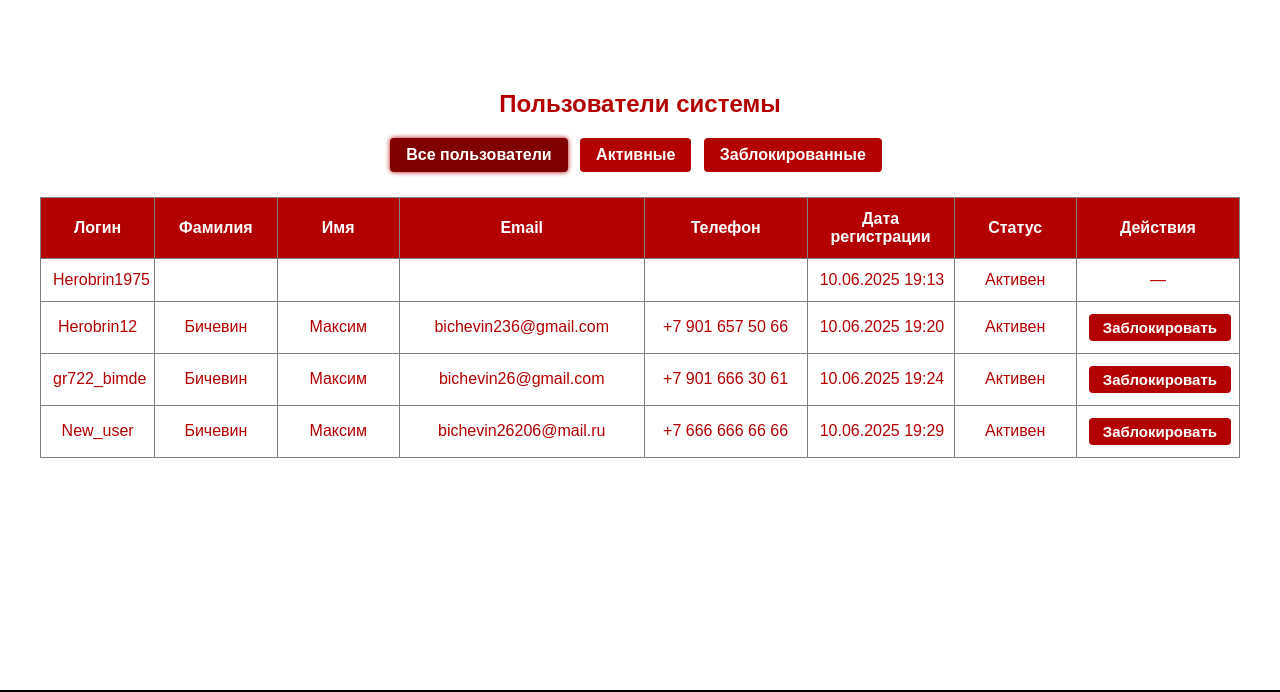
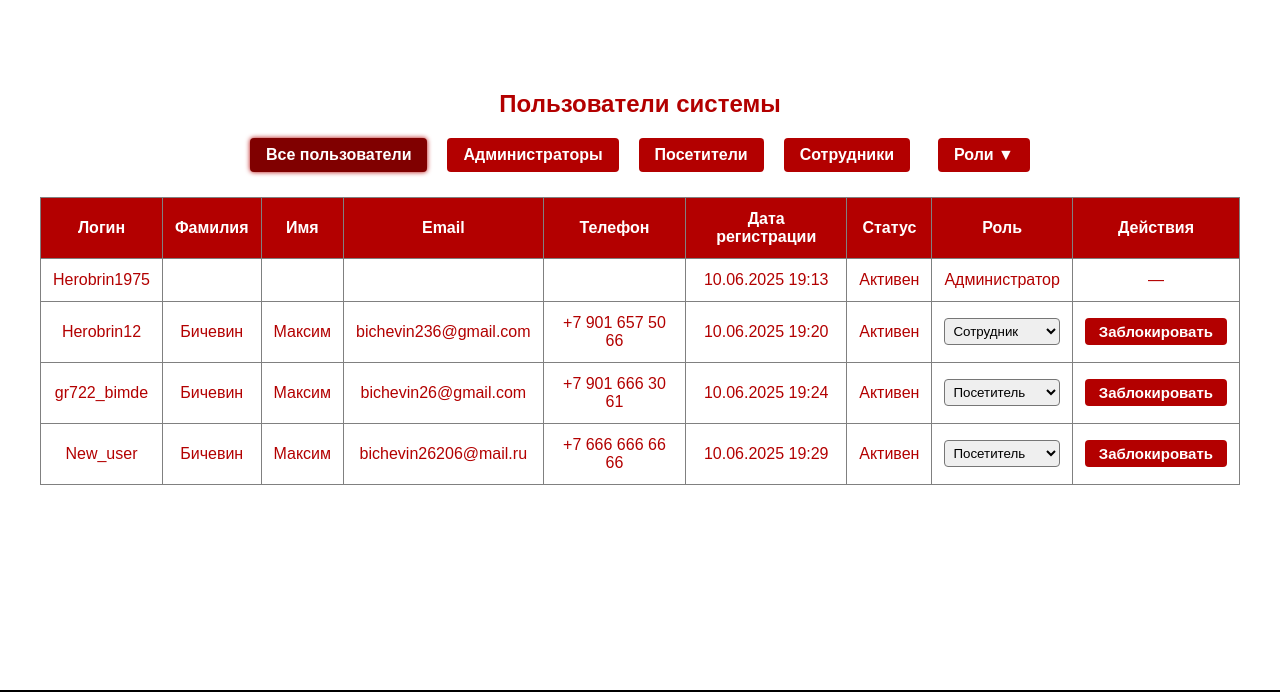
Before and after one commit to Macksim444/kursach2, a Django app: page /users/ in a window 1280 px wide. Shown: the part 108-800 px from the top of the page. Run offline with Django 5.2, Linux system fonts and the light colour scheme; a user stored in the database is signed in; data comes from the database, SQL or seed files in the repository; both versions use the stored data as it was after the commit.

Commit message:
Добавление ролей

```diff
--- a/mysite/visitors/models.py
+++ b/mysite/visitors/models.py
@@ -2,6 +2,16 @@ from django.contrib.auth.models import AbstractUser
 from django.db import models
 
 class CustomUser(AbstractUser):
+    ROLE_CHOICES = (
+        ('visitor', 'Посетитель'),
+        ('staff', 'Сотрудник'),
+    )
+    role = models.CharField(max_length=10, choices=ROLE_CHOICES, default='visitor')
+
+    @property
+    def is_staff_member(self):
+        return self.role == 'staff' or self.is_superuser
+
     email = models.EmailField('Email', unique=True)
     phone = models.CharField('Телефон', max_length=20, blank=True)
     patronymic = models.CharField('Отчество', max_length=150, blank=True)
--- a/mysite/visitors/templates/visitors/users_list.html
+++ b/mysite/visitors/templates/visitors/users_list.html
@@ -4,26 +4,29 @@
 
 {% block content %}
 <div style="width: 1200px; margin: 30px auto 0 auto; display: flex; flex-direction: column; align-items: center;">
+
     <h2 style="text-align: center; margin-bottom: 20px;">Пользователи системы</h2>
 
-    <div style="text-align: center; margin-bottom: 25px;">
+    <div style="text-align: center; margin-bottom: 25px; display: flex; justify-content: center; gap: 12px; flex-wrap: wrap;">
         <a href="?status=all" class="filter-button {% if filter_status == 'all' %}active{% endif %}">Все пользователи</a>
-        <a href="?status=active" class="filter-button {% if filter_status == 'active' %}active{% endif %}">Активные</a>
-        <a href="?status=blocked" class="filter-button {% if filter_status == 'blocked' %}active{% endif %}">Заблокированные</a>
+        <a href="?status=admins" class="filter-button {% if filter_status == 'admins' %}active{% endif %}">Администраторы</a>
+        <a href="?status=visitor" class="filter-button {% if filter_status == 'visitor' %}active{% endif %}">Посетители</a>
+        <a href="?status=staff" class="filter-button {% if filter_status == 'staff' %}active{% endif %}">Сотрудники</a>
+
+        <!-- Кнопка с выпадающим списком ролей -->
+        <div class="dropdown">
+            <button class="dropbtn">Роли ▼</button>
+            <div class="dropdown-content">
+                <a href="?status=all">Все пользователи</a>
+                <a href="?status=admins">Администраторы</a>
+                <a href="?status=visitor">Посетители</a>
+                <a href="?status=staff">Сотрудники</a>
+            </div>
+        </div>
     </div>
 
     <table border="1" cellpadding="12" cellspacing="0"
-           style="border-collapse: collapse; width: 100%; text-align: center; table-layout: fixed;">
-        <colgroup>
-            <col style="width: 14%;">  <!-- Логин -->
-            <col style="width: 15%;">  <!-- Фамилия -->
-            <col style="width: 15%;">  <!-- Имя -->
-            <col style="width: 30%;">  <!-- Email -->
-            <col style="width: 20%;">  <!-- Телефон -->
-            <col style="width: 18%;">  <!-- Дата регистрации -->
-            <col style="width: 15%;">   <!-- Статус -->
-            <col style="width: 20%;">  <!-- Действия -->
-        </colgroup>
+           style="border-collapse: collapse; width: 100%; text-align: center; table-layout: auto;">
         <thead>
             <tr style="background-color: #b30000; color: white;">
                 <th>Логин</th>
@@ -33,23 +36,37 @@
                 <th>Телефон</th>
                 <th>Дата регистрации</th>
                 <th>Статус</th>
+                <th>Роль</th>
                 <th>Действия</th>
             </tr>
         </thead>
         <tbody>
             {% for user in users %}
             <tr>
-                <td style="white-space: nowrap;">{{ user.username }}</td>
-                <td style="white-space: nowrap;">{{ user.last_name }}</td>
-                <td style="white-space: nowrap;">{{ user.first_name }}</td>
-                <td style="white-space: nowrap; overflow: hidden; text-overflow: ellipsis;">{{ user.email }}</td>
-                <td style="white-space: nowrap;">{{ user.phone }}</td>
-                <td style="white-space: nowrap;">{{ user.date_joined|date:"d.m.Y H:i" }}</td>
+                <td>{{ user.username }}</td>
+                <td>{{ user.last_name }}</td>
+                <td>{{ user.first_name }}</td>
+                <td style="max-width: 200px; word-wrap: break-word;">{{ user.email }}</td>
+                <td>{{ user.phone }}</td>
+                <td>{{ user.date_joined|date:"d.m.Y H:i" }}</td>
                 <td>
                     {% if user.is_blocked %}
                         <span style="color:red; font-weight:bold;">Заблокирован</span>
                     {% else %}
                         Активен
+                    {% endif %}
+                </td>
+                <td>
+                    {% if not user.is_superuser %}
+                    <form action="{% url 'change_user_role' user.id %}" method="post" style="margin:0;">
+                        {% csrf_token %}
+                        <select name="role" onchange="this.form.submit()" style="width: 100%; padding: 4px; border-radius: 4px;">
+                            <option value="visitor" {% if user.role == 'visitor' %}selected{% endif %}>Посетитель</option>
+                            <option value="staff" {% if user.role == 'staff' %}selected{% endif %}>Сотрудник</option>
+                        </select>
+                    </form>
+                    {% else %}
+                        Администратор
                     {% endif %}
                 </td>
                 <td>
@@ -71,7 +88,7 @@
                 </td>
             </tr>
             {% empty %}
-            <tr><td colspan="8">Пользователи не найдены.</td></tr>
+            <tr><td colspan="9">Пользователи не найдены.</td></tr>
             {% endfor %}
         </tbody>
     </table>
@@ -81,13 +98,13 @@
     .filter-button {
         display: inline-block;
         padding: 8px 16px;
-        margin-right: 8px;
         background-color: #b30000;
         color: white;
         text-decoration: none;
         border-radius: 4px;
         font-weight: 600;
         transition: background-color 0.3s ease;
+        margin-right: 8px;
     }
     .filter-button:hover {
         background-color: #800000;
@@ -118,5 +135,48 @@
     .action-button.unblock:hover {
         background-color: darkgreen;
     }
+    /* Стили для выпадающего меню */
+    .dropdown {
+        position: relative;
+        display: inline-block;
+        margin-left: 8px;
+    }
+    .dropbtn {
+        background-color: #b30000;
+        color: white;
+        padding: 8px 16px;
+        font-size: 16px;
+        border: none;
+        border-radius: 4px;
+        cursor: pointer;
+        font-weight: 600;
+        transition: background-color 0.3s ease;
+    }
+    .dropbtn:hover {
+        background-color: #800000;
+    }
+    .dropdown-content {
+        display: none;
+        position: absolute;
+        background-color: white;
+        min-width: 160px;
+        box-shadow: 0px 8px 16px 0px rgba(0,0,0,0.2);
+        border-radius: 4px;
+        z-index: 1;
+        right: 0;
+    }
+    .dropdown-content a {
+        color: black;
+        padding: 10px 16px;
+        text-decoration: none;
+        display: block;
+        font-weight: 600;
+    }
+    .dropdown-content a:hover {
+        background-color: #f1f1f1;
+    }
+    .dropdown:hover .dropdown-content {
+        display: block;
+    }
 </style>
 {% endblock %}
--- a/mysite/visitors/urls.py
+++ b/mysite/visitors/urls.py
@@ -11,4 +11,5 @@ urlpatterns = [
     path('users/block/<int:user_id>/', views.block_user, name='block_user'),
     path('users/unblock/<int:user_id>/', views.unblock_user, name='unblock_user'),
     path('logout/', auth_views.LogoutView.as_view(next_page='login'), name='logout'),
+path('users/<int:user_id>/change_role/', views.change_user_role, name='change_user_role'),
 ]
--- a/mysite/visitors/views.py
+++ b/mysite/visitors/views.py
@@ -6,8 +6,27 @@ from django.contrib.auth import get_user_model
 from django.contrib.admin.views.decorators import staff_member_required
 from django.shortcuts import redirect, get_object_or_404
 from django.urls import reverse
+from django.contrib.auth.decorators import user_passes_test
+from django.contrib import messages
+from .models import CustomUser
 
 User = get_user_model()
+
+def is_admin(user):
+    return user.is_superuser
+
+@user_passes_test(is_admin)
+def change_user_role(request, user_id):
+    if request.method == 'POST':
+        user = get_object_or_404(CustomUser, id=user_id)
+        new_role = request.POST.get('role')
+        if new_role in ['visitor', 'staff']:
+            user.role = new_role
+            user.save()
+            messages.success(request, f'Роль пользователя {user.username} обновлена.')
+        else:
+            messages.error(request, 'Неверная роль.')
+    return redirect('users_list')  # замените на имя вашего url списка пользователей
 
 @staff_member_required  # доступ только для администраторов
 def block_user(request, user_id):
@@ -20,10 +39,12 @@ def block_user(request, user_id):
 @staff_member_required
 def users_list(request):
     filter_status = request.GET.get('status', 'all')
-    if filter_status == 'blocked':
-        users = User.objects.filter(is_blocked=True)
-    elif filter_status == 'active':
-        users = User.objects.filter(is_blocked=False)
+    if filter_status == 'admins':
+        users = User.objects.filter(is_superuser=True)
+    elif filter_status == 'staff':
+        users = User.objects.filter(role='staff', is_superuser=False)
+    elif filter_status == 'visitor':
+        users = User.objects.filter(role='visitor', is_superuser=False)
     else:
         users = User.objects.all()
     return render(request, 'visitors/users_list.html', {'users': users, 'filter_status': filter_status})
```
Also changed, not shown: mysite/db.sqlite3.
